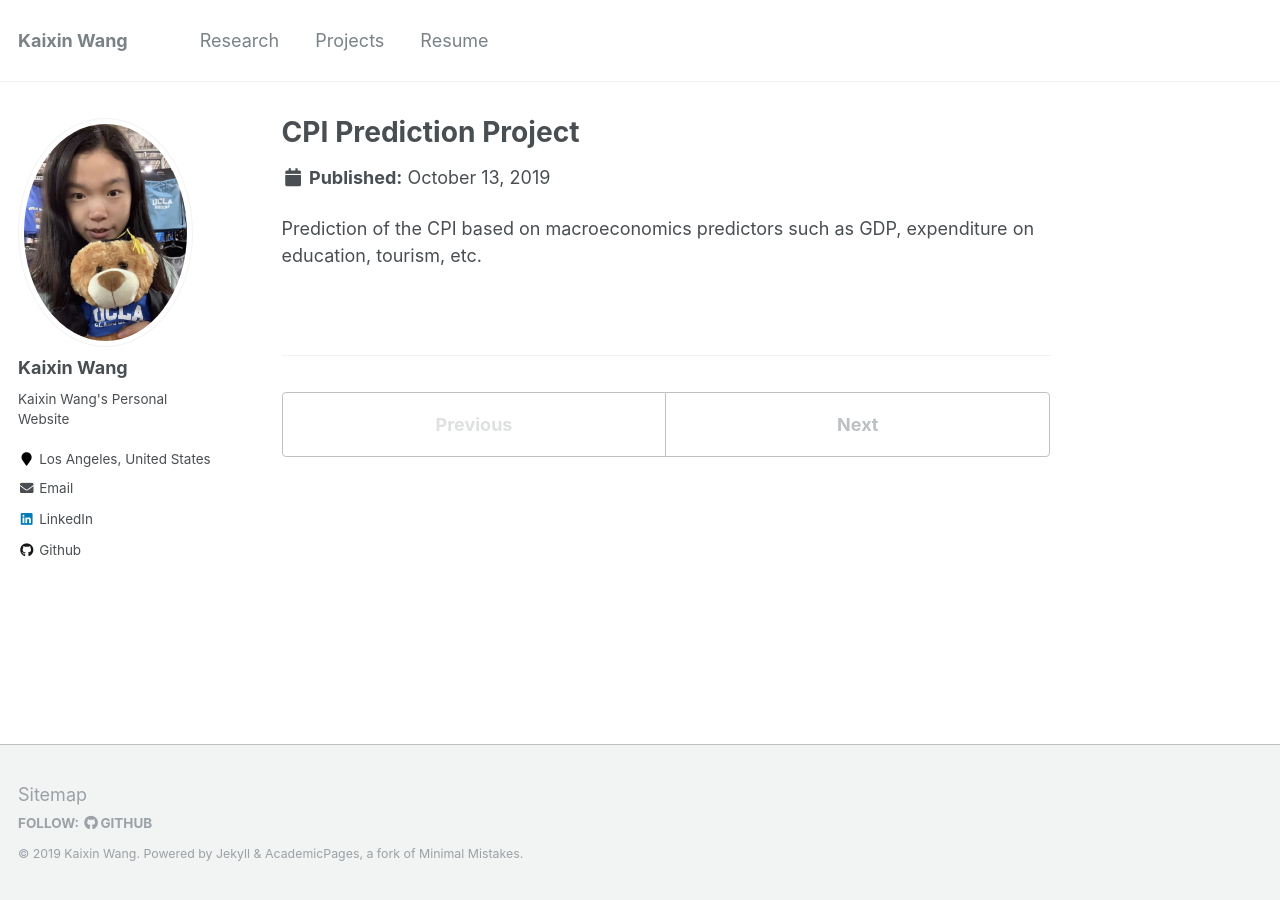
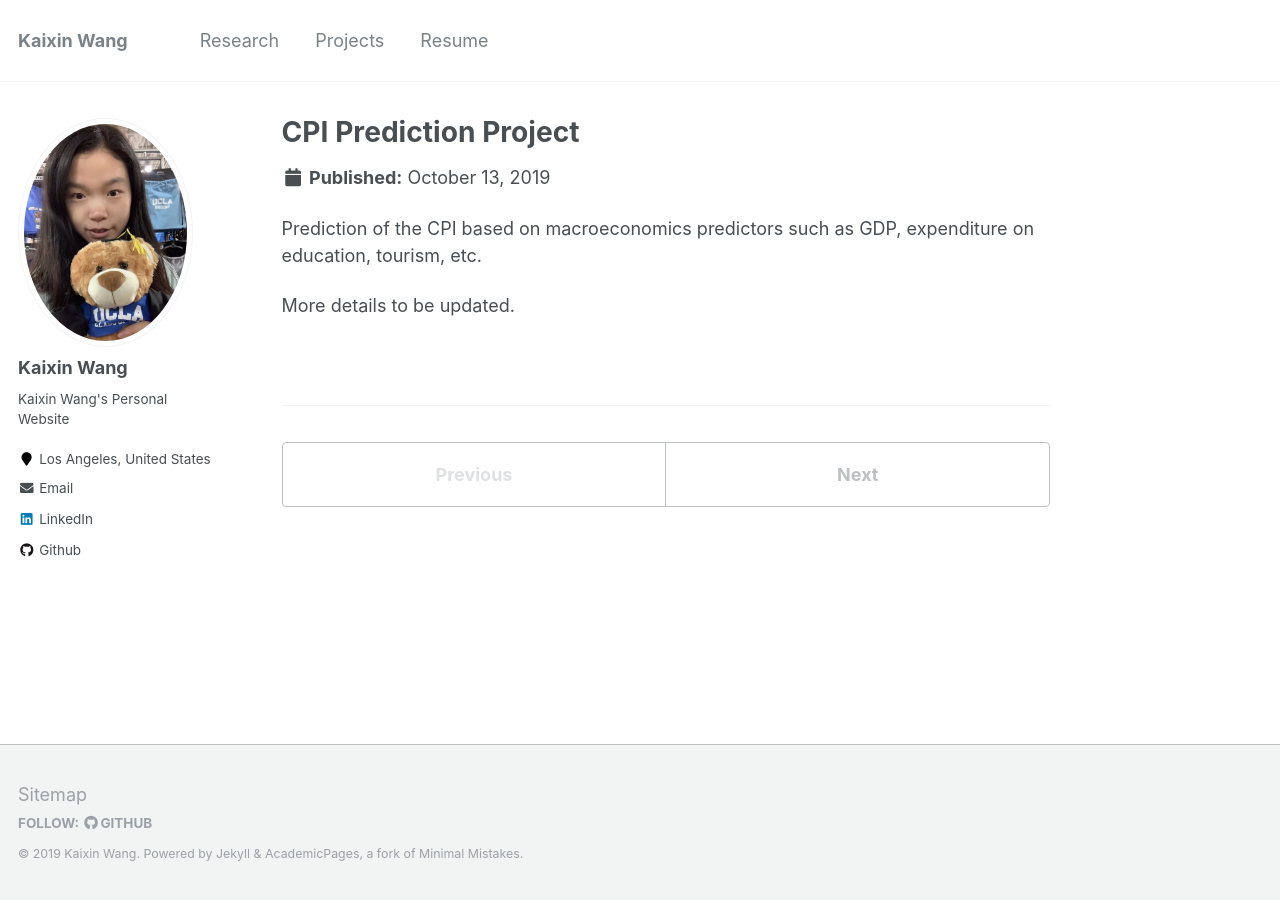
Before and after one commit to kaixin-wang/kaixin-wang.github.io, a Jekyll site: the page built from _projects/CPIPrediction.md, in a window 1280 px wide. Built offline with Jekyll 4.4.1, drawn with Linux system fonts in a browser that asks for light colours.

Commit message:
Update CPIPrediction.md

```diff
--- a/_projects/CPIPrediction.md
+++ b/_projects/CPIPrediction.md
@@ -7,3 +7,5 @@
 ---
 
 Prediction of the CPI based on macroeconomics predictors such as GDP, expenditure on education, tourism, etc.
+
+More details to be updated.
```
